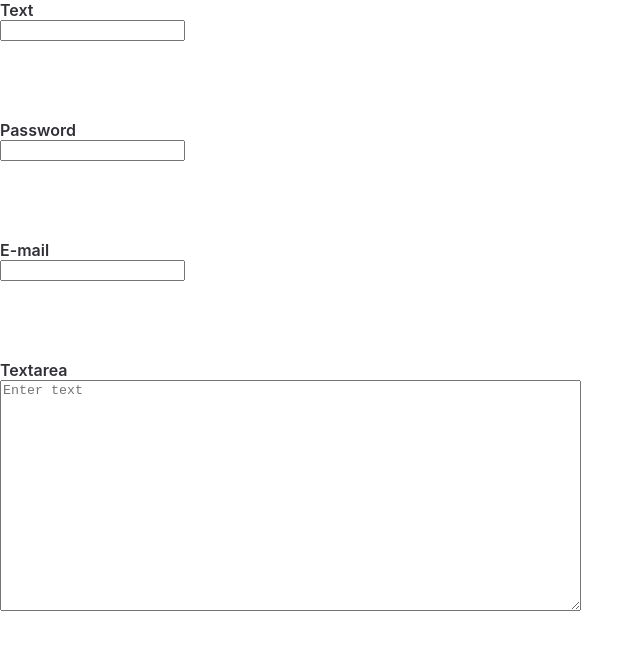
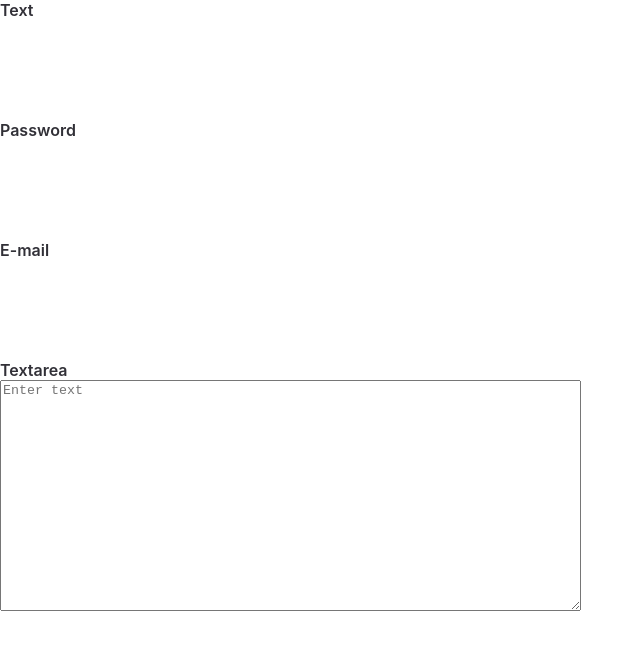
Before and after one commit to GrSveta/tms_blog, a React (Create React App) app: page / in a window 1280 px wide. Shown: the top 650 px of the page, without its empty margins (0-644 px from the left). Built offline with nearby package versions, Linux system fonts and the light colour scheme.

Commit message:
fix: className

```diff
--- a/src/components/inputs/input.tsx
+++ b/src/components/inputs/input.tsx
@@ -48,7 +48,7 @@ export const Input =(props:InputProprs)=>{
     return(
 <div className="generalInput">
     <label className="generalInput__label">{props.type}</label>
-    <input
+    <input className='generalInput__inputForm'
            type={props.type}
            onChange={handleChange}
            disabled={props.disabled}
```
